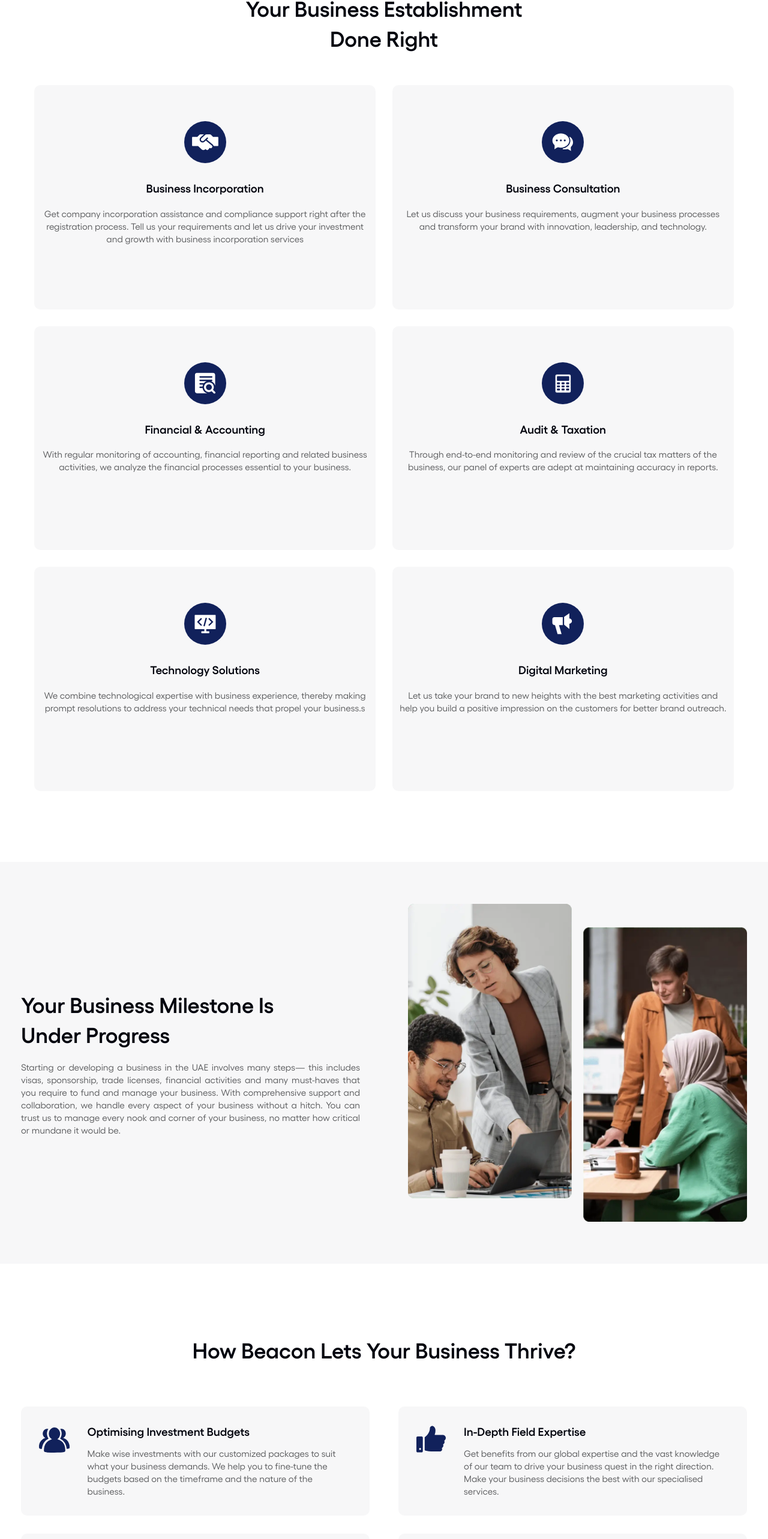
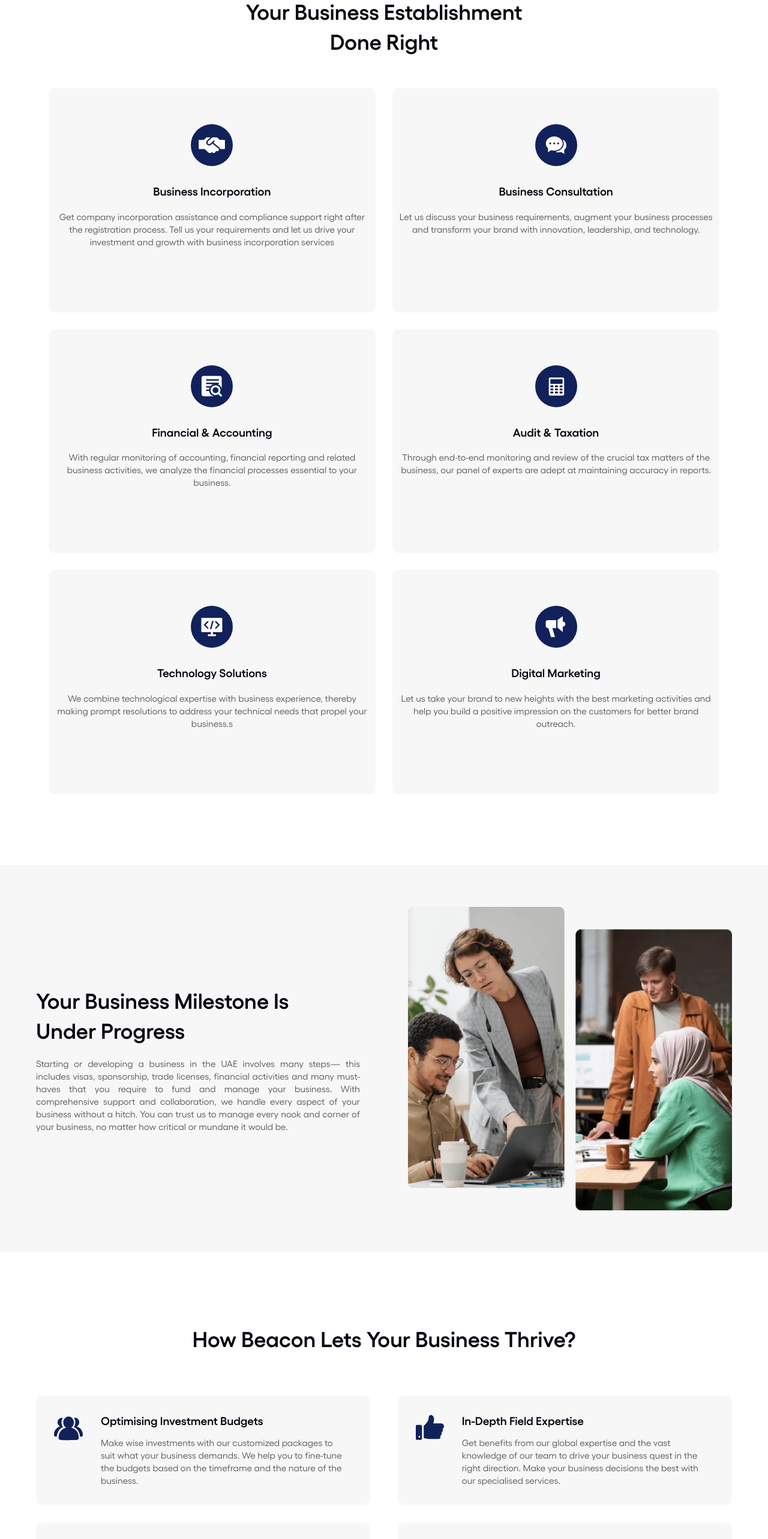
Before and after one commit to lazim-mv/BeaconUAE, a Next.js app: page /pages/Services in a window 1280 px wide. Shown: the part 152-2718 px from the top of the page at 60% size. Built offline with nearby package versions, Linux system fonts and the light colour scheme.

Commit message:
v2.0.25 tabletView

```diff
--- a/src/app/Styles/contact.module.css
+++ b/src/app/Styles/contact.module.css
@@ -256,7 +256,7 @@
 
 @media (max-width: 1280px) {
     .container2{
-        padding: 0 35px;
+        padding: 0 60px;
     }
 
     .formContainer div{
@@ -264,7 +264,7 @@
     }
 
     .container3{
-        padding: 0 35px;
+        padding: 0 60px;
     }
 }
 
--- a/src/app/Styles/servicesPage.module.css
+++ b/src/app/Styles/servicesPage.module.css
@@ -191,19 +191,23 @@
 
 @media (max-width: 1280px) {
     .servicePageMainContainer .servicePageMCardMainContainer{
-        padding: 0 35px;
+        padding: 0 60px;
     }
 
     .servicesPageContainer2{
-        padding: 70px 35px;
+        padding: 70px 60px;
     }
 
     .container3{
-        padding: 0 35px;
+        padding: 0 60px;
     }
 
     .container4{
-        padding: 70px 35px;
+        padding: 70px 60px;
+    }
+
+    .background{
+        right: 40px;
     }
 
     .container4Contents{
--- a/src/app/globals.css
+++ b/src/app/globals.css
@@ -1747,7 +1747,7 @@ li{
   .mHeader{
     display: flex;
     padding: 0 60px;
-    height: 60px;
+    height: 65px;
     align-items: center;
   }
 
@@ -1838,6 +1838,7 @@ li{
 
   .locationDesc{
     font-size: 13px;
+    width: auto;
   }
 
   .locationButton{
```
